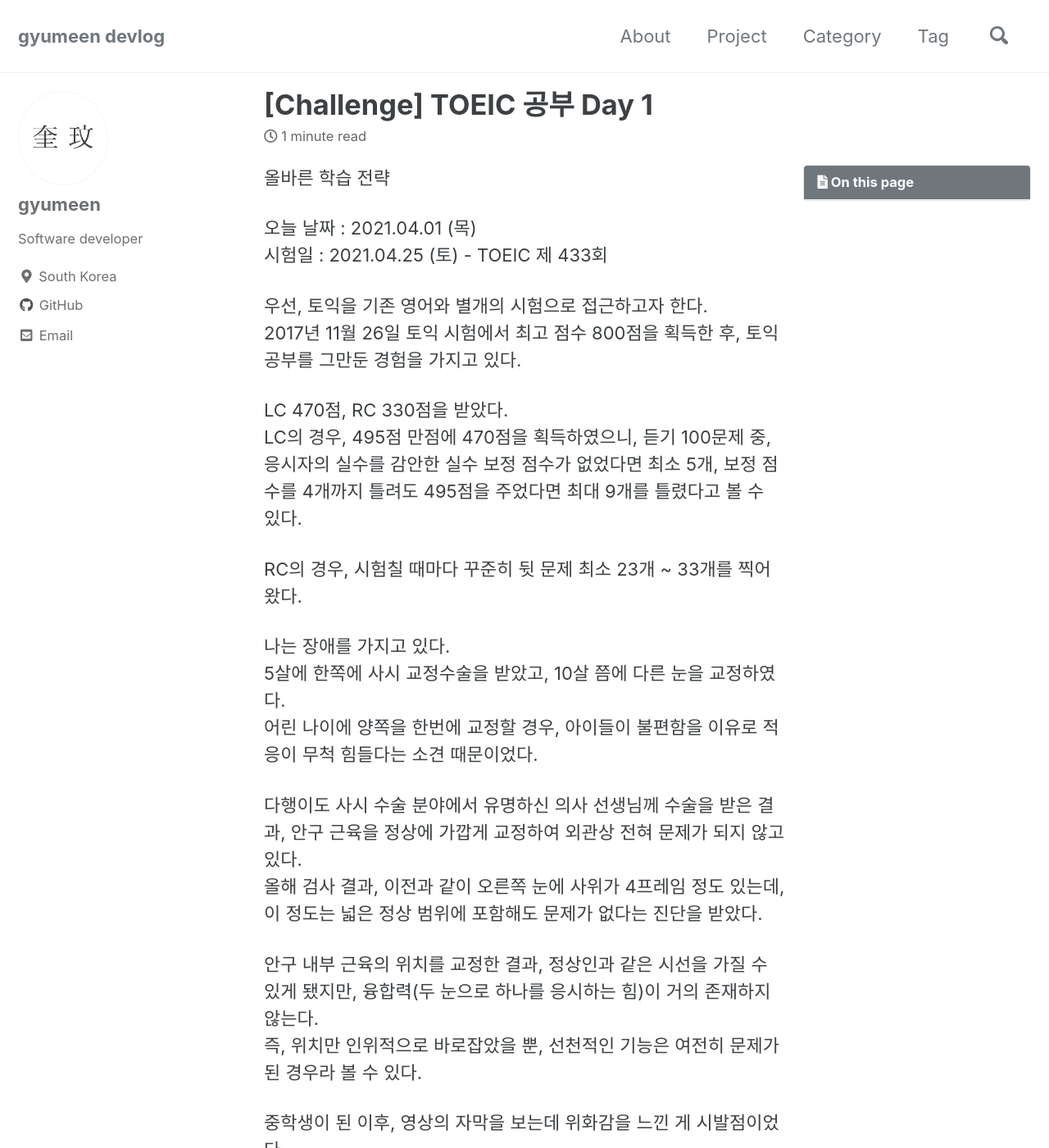
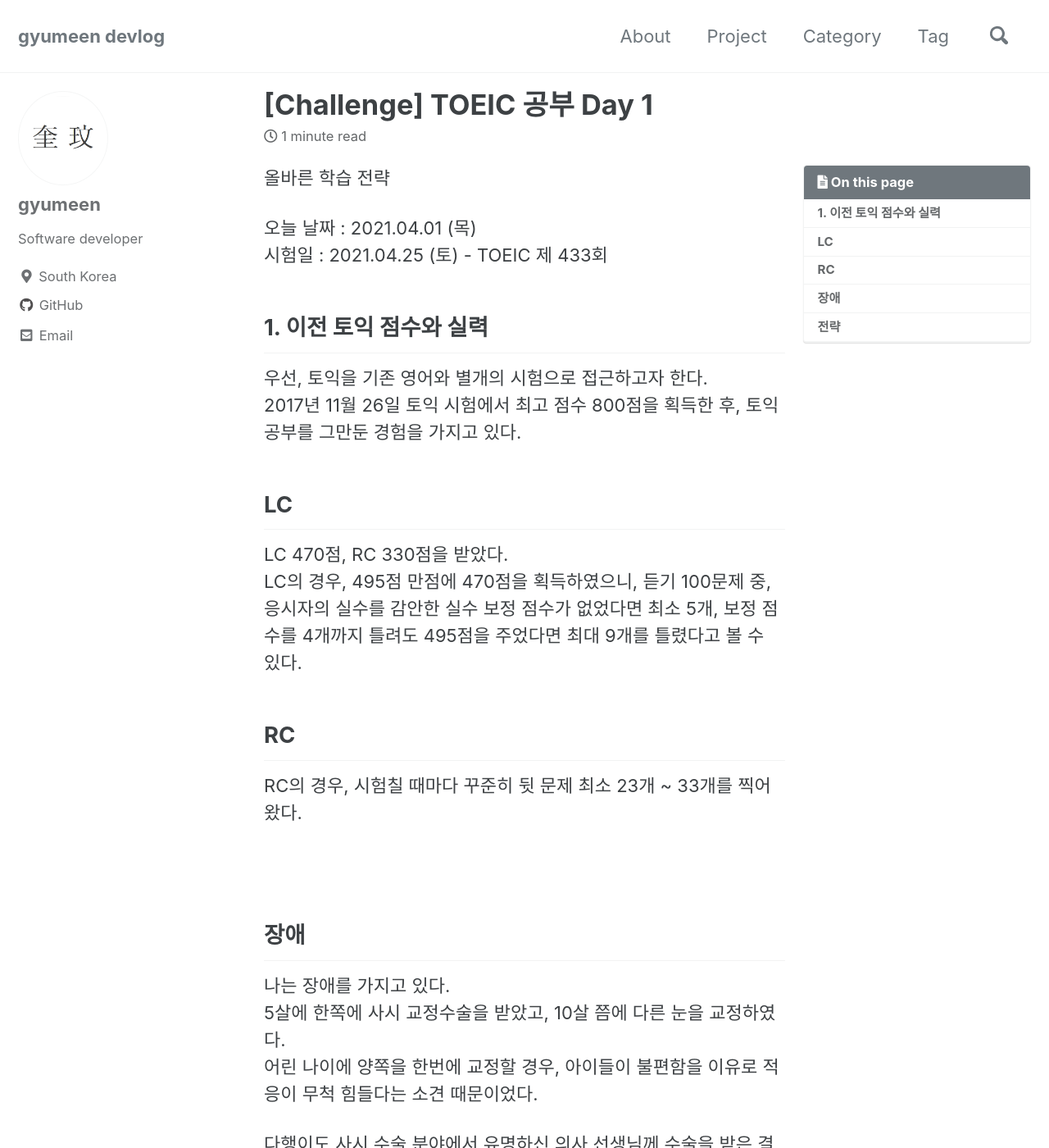
Before and after one commit to gyumeen/gyumeen.github.io, a Jekyll site: the page built from _posts/2021/Challenge/TOEIC/2021-04-01-[Toeic]1.md, in a window 1280 px wide and 1400 px high. Shown: the whole window at 82% size. Built offline with Jekyll 4.4.1, drawn with Linux system fonts in a browser that asks for light colours; cached includes are drawn as plain includes; comment, search, counter and statistics services are not loaded.

Commit message:
Update 2021-04-01-[Toeic]1.md

```diff
--- a/_posts/2021/Challenge/TOEIC/2021-04-01-[Toeic]1.md
+++ b/_posts/2021/Challenge/TOEIC/2021-04-01-[Toeic]1.md
@@ -17,13 +17,23 @@ last_modified_at: 2021-04-01
 오늘 날짜 : 2021.04.01 (목) <br/>
 시험일 : 2021.04.25 (토) - TOEIC 제 433회
 
+## 1. 이전 토익 점수와 실력
+
 우선, 토익을 기존 영어와 별개의 시험으로 접근하고자 한다.
 2017년 11월 26일 토익 시험에서 최고 점수 800점을 획득한 후, 토익 공부를 그만둔 경험을 가지고 있다.
+
+## LC
 
 LC 470점, RC 330점을 받았다.
 LC의 경우, 495점 만점에 470점을 획득하였으니, 듣기 100문제 중, 응시자의 실수를 감안한 실수 보정 점수가 없었다면 최소 5개, 보정 점수를 4개까지 틀려도 495점을 주었다면 최대 9개를 틀렸다고 볼 수 있다.
 
+## RC
+
 RC의 경우, 시험칠 때마다 꾸준히 뒷 문제 최소 23개 ~ 33개를 찍어왔다.
+
+<br/>
+
+## 장애
 
 나는 장애를 가지고 있다.
 5살에 한쪽에 사시 교정수술을 받았고, 10살 쯤에 다른 눈을 교정하였다.
@@ -37,3 +47,5 @@ RC의 경우, 시험칠 때마다 꾸준히 뒷 문제 최소 23개 ~ 33개를
 
 중학생이 된 이후, 영상의 자막을 보는데 위화감을 느낀 게 시발점이었다.
 그 이후, "글을 읽는 행위" 자체가 두렵게 되었다.
+
+## 전략
```
